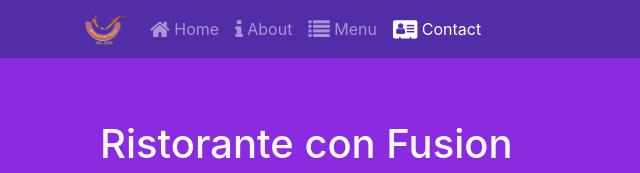
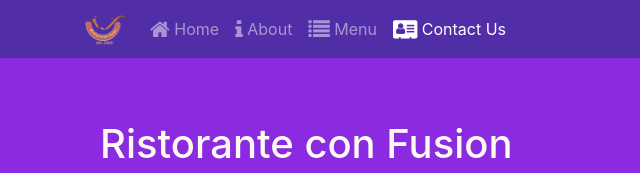
Before and after one commit to ponlogeshp/TestRepository, a website: page contactus.html in a window 1280 px wide. Shown: the top 173 px of the page, 0-640 px from the left. Drawn offline with nearby package versions, Linux system fonts and the light colour scheme.

Commit message:
First Commit

```diff
--- a/contactus.html
+++ b/contactus.html
@@ -28,7 +28,7 @@
                         <li class="nav-item"><a class="nav-link" href="./index.html"><span class="fa fa-home fa-lg"></span> Home</a></li>
                         <li class="nav-item"><a class="nav-link" href="./aboutus.html"><span class="fa fa-info fa-lg"></span> About</a></li>
                         <li class="nav-item"><a class="nav-link" href="#"><span class="fa fa-list fa-lg"></span> Menu</a></li>
-                        <li class="nav-item active"><a class="nav-link" href="#"><span class="fa fa-address-card fa-lg"></span> Contact</a></li>
+                        <li class="nav-item active"><a class="nav-link" href="#"><span class="fa fa-address-card fa-lg"></span> Contact Us</a></li>
                 </ul>
             </div>
         </div>
```
